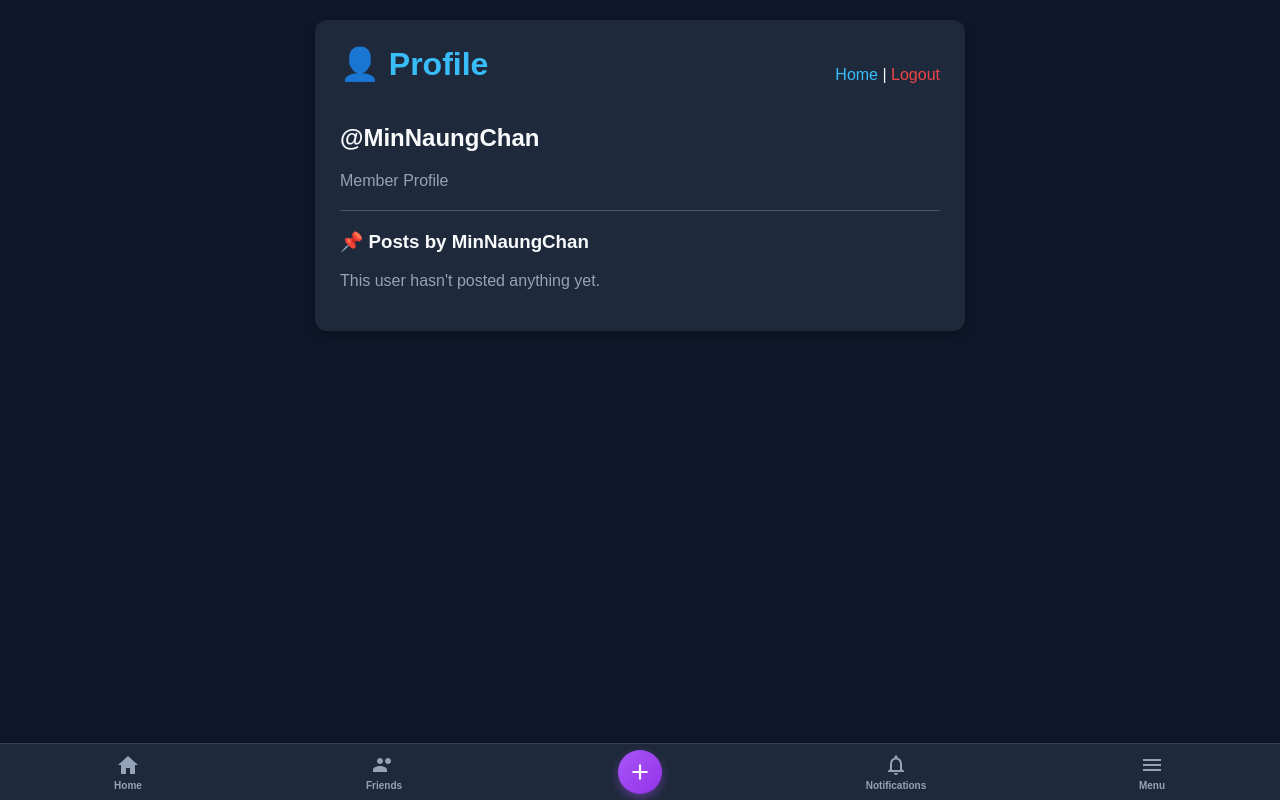
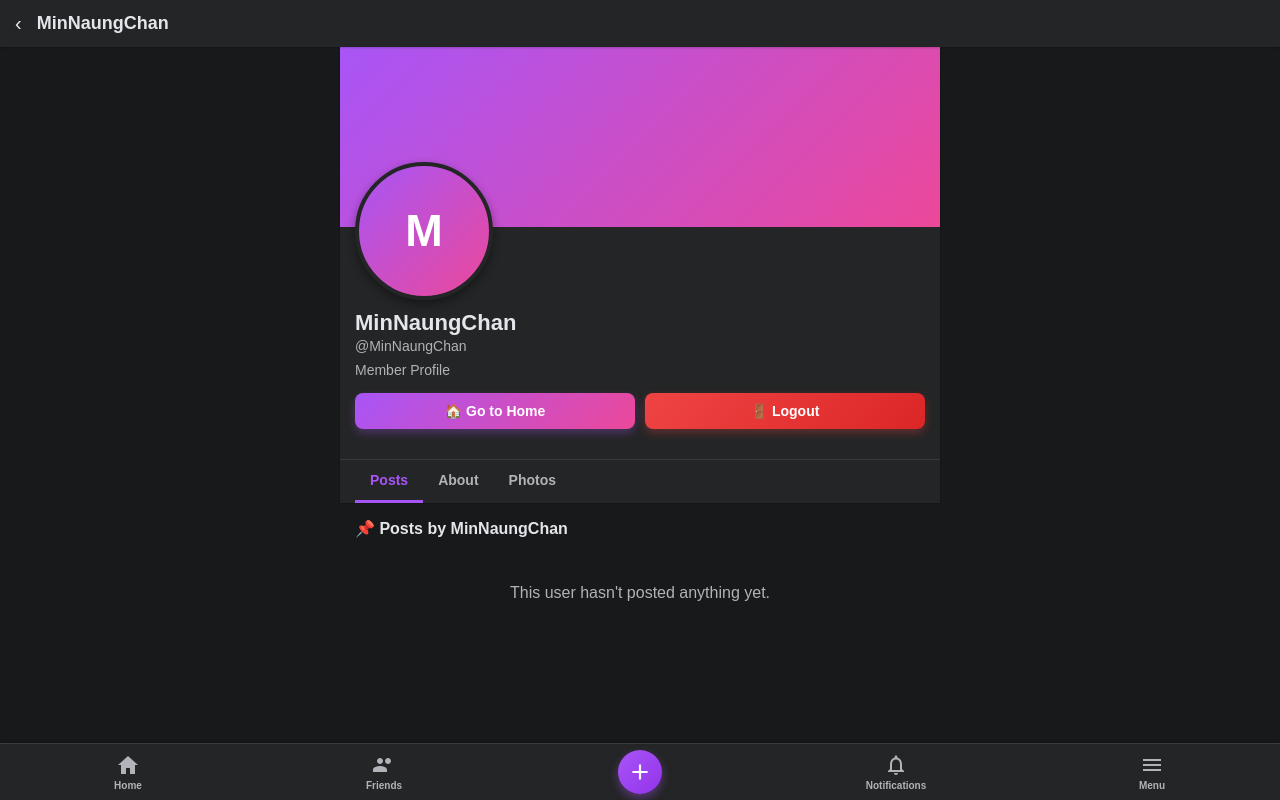
Before and after one commit to glimmgy-sketch/csw-dynamic, a Flask app: page /profile/MinNaungChan in a window 1280 px wide. Run offline with Flask 3, Linux system fonts and the light colour scheme; a user stored in the database is signed in; data that the repository does not hold is empty.

Commit message:
Update profile.html

```diff
--- a/templates/profile.html
+++ b/templates/profile.html
@@ -3,73 +3,156 @@
 <head>
     <meta charset="UTF-8">
     <meta name="viewport" content="width=device-width, initial-scale=1.0">
-    <title>{{ user.username }}'s Profile</title>
+    <title>{{ user.name or user.username }} - Profile</title>
     <style>
         body {
-            background-color: #0f172a;
-            color: #f8fafc;
+            background-color: #18191a;
+            color: #e4e6eb;
             font-family: sans-serif;
             margin: 0;
-            padding: 20px;
-            padding-bottom: 80px; /* Bottom Nav နဲ့ စာတွေ မထပ်အောင် အောက်မှာ space ချန်ထားခြင်း */
+            padding-bottom: 80px;
         }
+        .top-nav {
+            background: #242526;
+            padding: 12px 15px;
+            display: flex;
+            align-items: center;
+            gap: 15px;
+            position: sticky;
+            top: 0;
+            z-index: 100;
+            box-shadow: 0 1px 2px rgba(0,0,0,0.2);
+        }
+        .top-nav h2 { margin: 0; font-size: 18px; color: #e4e6eb; }
+
         .container {
             max-width: 600px;
             margin: 0 auto;
-            background: #1e293b;
-            padding: 25px;
-            border-radius: 12px;
-            box-shadow: 0 4px 12px rgba(0,0,0,0.3);
         }
-        h1 { color: #38bdf8; margin-top: 0; }
+
+        /* Profile Header & Cover Photo with Purple-Pink Gradient */
+        .profile-header { background: #242526; margin-bottom: 15px; box-shadow: 0 1px 2px rgba(0,0,0,0.2); }
+        .cover-photo { width: 100%; height: 180px; background: linear-gradient(135deg, #a855f7, #ec4899); position: relative; }
+
+        .profile-info-section { padding: 0 15px 15px 15px; position: relative; }
+        .profile-avatar-container {
+            position: relative;
+            width: 130px;
+            height: 130px;
+            margin-top: -65px;
+            margin-bottom: 10px;
+            border-radius: 50%;
+            border: 4px solid #242526;
+            background: linear-gradient(135deg, #a855f7, #ec4899);
+            overflow: hidden;
+            display: flex;
+            align-items: center;
+            justify-content: center;
+            font-size: 45px;
+            font-weight: bold;
+            color: white;
+            box-shadow: 0 4px 10px rgba(0,0,0,0.4);
+        }
+
+        .profile-name { font-size: 22px; font-weight: bold; color: #e4e6eb; margin: 0; }
+        .profile-username { font-size: 14px; color: #b0b3b8; margin-top: 2px; }
+        .profile-bio { font-size: 14px; margin: 8px 0; color: #e4e6eb; }
+
+        /* Purple-Pink Gradient Action Buttons */
+        .profile-action-btns { display: flex; gap: 10px; margin: 15px 0; }
+        .btn-gradient { flex: 1; background: linear-gradient(135deg, #a855f7, #ec4899); color: white; border: none; padding: 10px; border-radius: 8px; font-weight: bold; font-size: 14px; cursor: pointer; display: flex; align-items: center; justify-content: center; gap: 6px; text-decoration: none; box-shadow: 0 4px 10px rgba(168, 85, 247, 0.3); }
+        .btn-gradient:hover { opacity: 0.9; }
+
+        /* Profile Tabs */
+        .profile-tabs { display: flex; border-top: 1px solid #3a3b3c; padding: 0 15px; }
+        .tab-item { padding: 12px 15px; font-weight: bold; color: #b0b3b8; cursor: pointer; border-bottom: 3px solid transparent; text-decoration: none; font-size: 14px; }
+        .tab-item.active { color: #a855f7; border-bottom-color: #a855f7; }
+
+        /* Post Card Styles */
         .post-card {
-            background: #334155;
+            background: #242526;
             padding: 15px;
             border-radius: 8px;
-            margin-top: 15px;
+            margin: 15px;
+            border: 1px solid #3a3b3c;
+            box-shadow: 0 1px 2px rgba(0,0,0,0.2);
         }
-        .nav-links {
-            margin-bottom: 20px;
-            display: flex;
-            justify-content: space-between;
-            align-items: center;
-        }
-        a { color: #38bdf8; text-decoration: none; }
-        a:hover { text-decoration: underline; }
+        .post-header { display: flex; align-items: center; gap: 10px; margin-bottom: 10px; }
+        .post-avatar { width: 35px; height: 35px; background: linear-gradient(135deg, #a855f7, #ec4899); border-radius: 50%; display: flex; align-items: center; justify-content: center; font-weight: bold; color: white; font-size: 14px; }
+        .post-user-info h4 { margin: 0; font-size: 14px; color: #e4e6eb; }
+        .post-user-info span { font-size: 11px; color: #b0b3b8; }
+        .post-content { color: #e4e6eb; font-size: 14px; line-height: 1.4; }
+        .post-media { width: 100%; max-height: 350px; object-fit: cover; border-radius: 6px; margin-top: 10px; background: #000; }
 
         /* Bottom Nav Styles */
-        .chan-bottom-nav { position: fixed; bottom: 0; left: 0; width: 100%; background: #1e293b; display: flex; justify-content: space-around; align-items: center; border-top: 1px solid #334155; padding: 6px 0; z-index: 1000; box-shadow: 0 -1px 3px rgba(0,0,0,0.2); }
-        .bottom-nav-item { display: flex; flex-direction: column; align-items: center; color: #94a3b8; text-decoration: none; flex: 1; }
-        .bottom-nav-item.active { color: #38bdf8; }
+        .chan-bottom-nav { position: fixed; bottom: 0; left: 0; width: 100%; background: #242526; display: flex; justify-content: space-around; align-items: center; border-top: 1px solid #3a3b3c; padding: 6px 0; z-index: 1000; box-shadow: 0 -1px 3px rgba(0,0,0,0.3); }
+        .bottom-nav-item { display: flex; flex-direction: column; align-items: center; color: #b0b3b8; text-decoration: none; flex: 1; }
+        .bottom-nav-item.active { color: #a855f7; }
         .bottom-nav-item svg { width: 24px; height: 24px; fill: currentColor; }
         .bottom-nav-item span { font-size: 10px; margin-top: 3px; font-weight: bold; }
         .create-circle-btn { width: 44px; height: 44px; background: linear-gradient(135deg, #a855f7, #9333ea); border-radius: 50%; display: flex; align-items: center; justify-content: center; color: white; box-shadow: 0 4px 10px rgba(168, 85, 247, 0.4); cursor: pointer; margin: auto; }
     </style>
 </head>
 <body>
+    <!-- Top Nav -->
+    <div class="top-nav">
+        <a href="{{ url_for('index') }}" style="color: #e4e6eb; text-decoration: none; font-size: 20px;">‹</a>
+        <h2>{{ user.name or user.username }}</h2>
+    </div>
+
     <div class="container">
-        <div class="nav-links">
-            <h1>👤 Profile</h1>
-            <div>
-                <a href="{{ url_for('index') }}">Home</a> |
-                <a href="{{ url_for('logout') }}" style="color: #ef4444;">Logout</a>
+        <!-- Profile Header -->
+        <div class="profile-header">
+            <div class="cover-photo"></div>
+            <div class="profile-info-section">
+                <div class="profile-avatar-container">
+                    {{ user.username[0] | upper }}
+                </div>
+                <h1 class="profile-name">{{ user.name or user.username }}</h1>
+                <div class="profile-username">@{{ user.username }}</div>
+                <div class="profile-bio" style="color: #b0b3b8;">Member Profile</div>
+
+                <div class="profile-action-btns">
+                    <a href="{{ url_for('index') }}" class="btn-gradient">🏠 Go to Home</a>
+                    <a href="{{ url_for('logout') }}" class="btn-gradient" style="background: linear-gradient(135deg, #ef4444, #dc2626); box-shadow: 0 4px 10px rgba(239, 68, 68, 0.3);">🚪 Logout</a>
+                </div>
+            </div>
+
+            <!-- Profile Tabs -->
+            <div class="profile-tabs">
+                <a href="#" class="tab-item active">Posts</a>
+                <a href="#" class="tab-item">About</a>
+                <a href="#" class="tab-item">Photos</a>
             </div>
         </div>
 
-        <h2>@{{ user.username }}</h2>
-        <p style="color: #94a3b8;">Member Profile</p>
+        <h3 style="padding: 0 15px; margin-bottom: 5px; font-size: 16px; color: #e4e6eb;">📌 Posts by {{ user.username }}</h3>
 
-        <hr style="border: 0; border-top: 1px solid #475569; margin: 20px 0;">
+        {% if user.posts %}
+            {% for post in user.posts | reverse %}
+                <div class="post-card">
+                    <div class="post-header">
+                        <div class="post-avatar">{{ user.username[0] | upper }}</div>
+                        <div class="post-user-info">
+                            <h4>{{ user.name or user.username }}</h4>
+                            <span>Just now</span>
+                        </div>
+                    </div>
+                    {% if post.content %}
+                    <div class="post-content">{{ post.content }}</div>
+                    {% endif %}
 
-        <h3>📌 Posts by {{ user.username }}</h3>
-        {% if user.posts %}
-            {% for post in user.posts %}
-                <div class="post-card">
-                    <p>{{ post.content }}</p>
+                    {% if post.media_file %}
+                        {% if post.media_file.lower().endswith(('mp4', 'mov')) %}
+                        <video src="{{ url_for('static', filename='uploads/' + post.media_file) }}" controls class="post-media"></video>
+                        {% else %}
+                        <img src="{{ url_for('static', filename='uploads/' + post.media_file) }}" alt="Post Media" class="post-media">
+                        {% endif %}
+                    {% endif %}
                 </div>
             {% endfor %}
         {% else %}
-            <p style="color: #94a3b8;">This user hasn't posted anything yet.</p>
+            <p style="color: #b0b3b8; text-align: center; padding: 30px;">This user hasn't posted anything yet.</p>
         {% endif %}
     </div>
 
@@ -92,7 +175,6 @@
             <svg viewBox="0 0 24 24"><path d="M12 22c1.1 0 2-.9 2-2h-4c0 1.1.9 2 2 2zm6-6v-5c0-3.07-1.64-5.64-4.5-6.32V4c0-.83-.67-1.5-1.5-1.5s-1.5.67-1.5 1.5v.68C7.64 5.36 6 7.92 6 11v5l-2 2v1h16v-1l-2-2zm-2 1H8v-6c0-2.48 1.51-4.5 4-4.5s4 2.02 4 4.5v6z"/></svg>
             <span>Notifications</span>
         </a>
-        <!-- 🔴 Menu Icon -->
         <a href="{{ url_for('menu') }}" class="bottom-nav-item">
             <svg viewBox="0 0 24 24"><path d="M3 18h18v-2H3v2zm0-5h18v-2H3v2zm0-7v2h18V6H3z"/></svg>
             <span>Menu</span>
```
